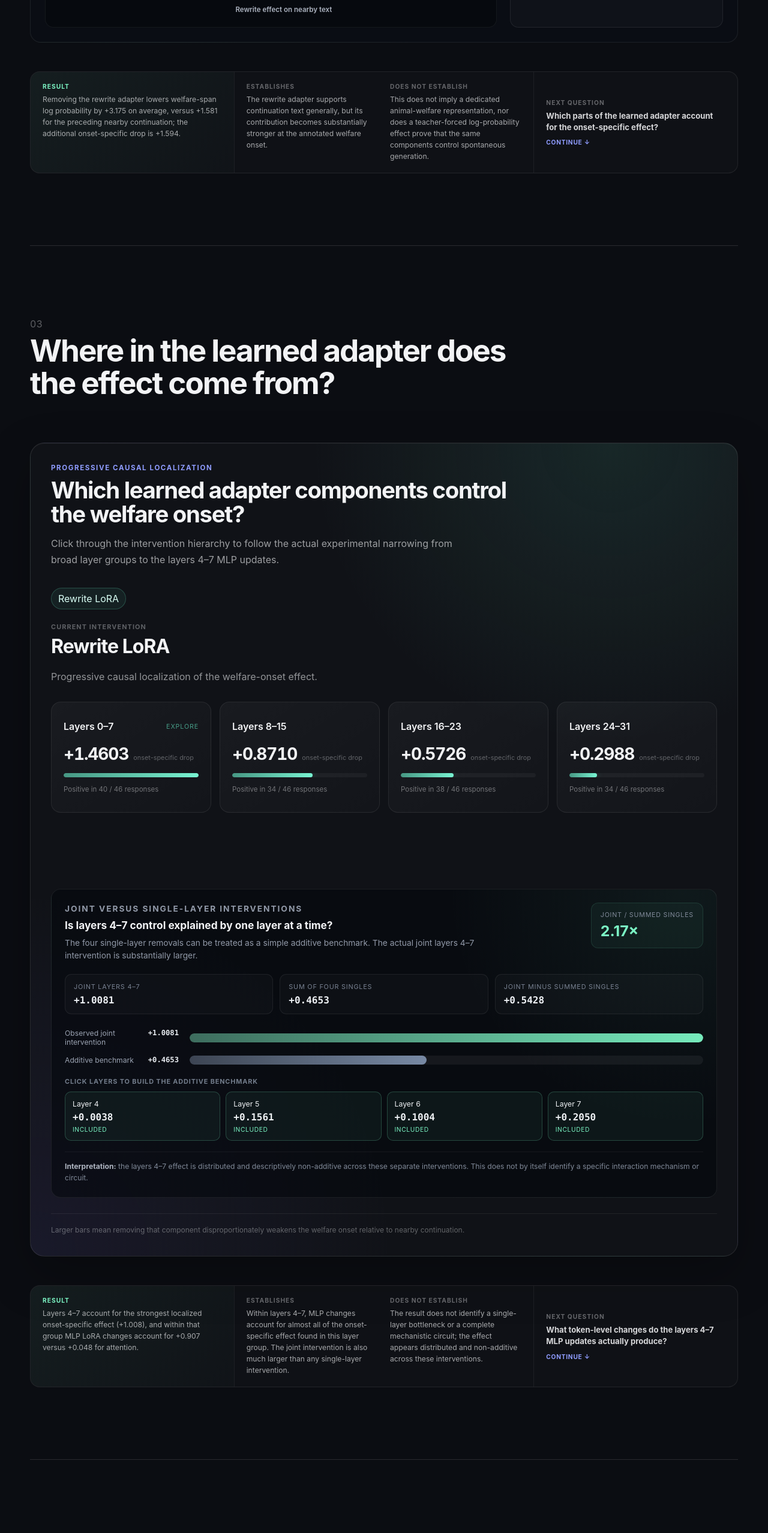
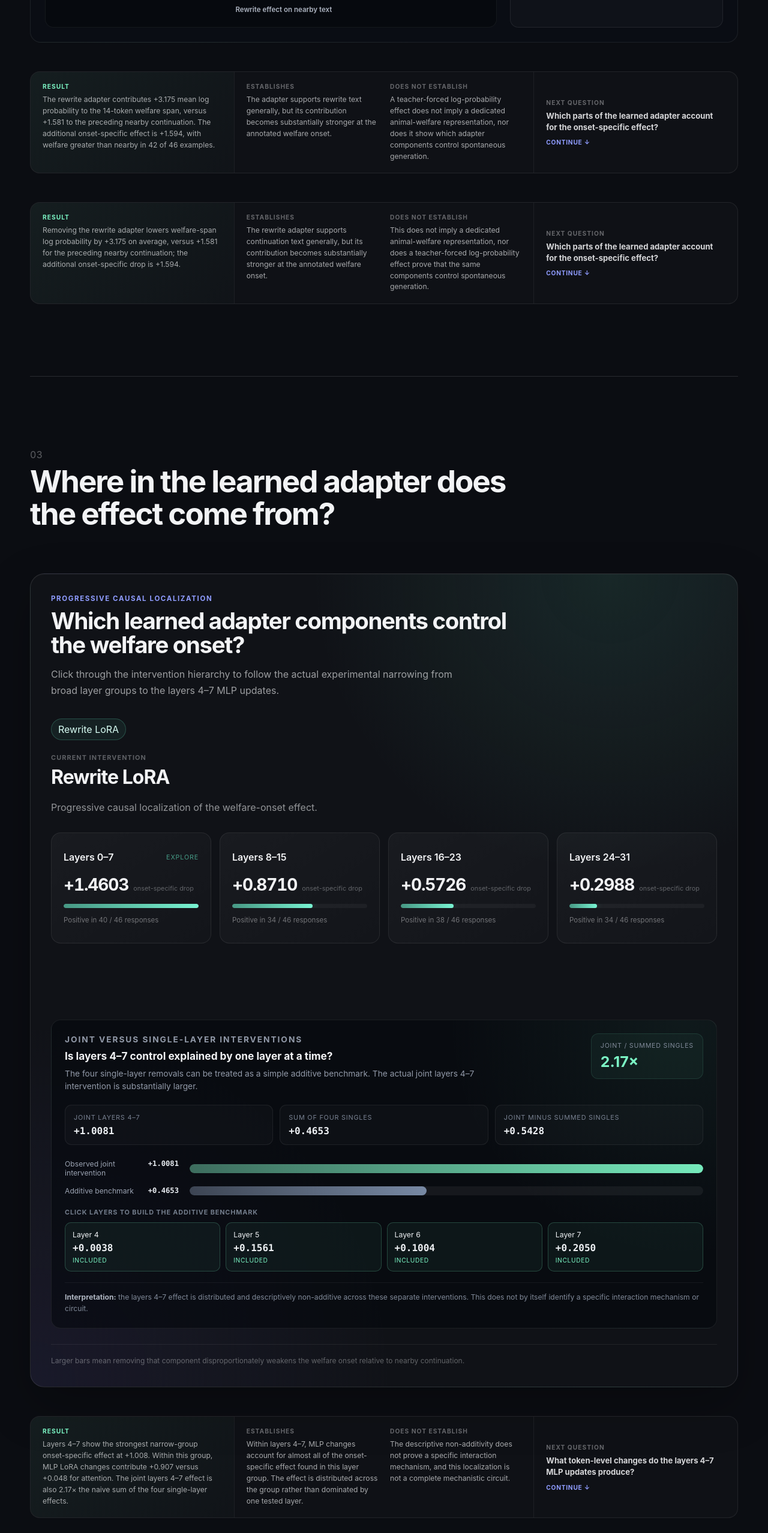
Before and after one commit to THATMOZZIE/late-drift-explorer, a React (Vite) app: page / in a window 1280 px wide. Shown: the part 3320-5876 px from the top of the page at 60% size. Built offline with nearby package versions, Linux system fonts and the light colour scheme.

Commit message:
Add scientific evidence chain

```diff
--- a/src/App.tsx
+++ b/src/App.tsx
@@ -105,6 +105,14 @@ function App() {
         <OnsetControlScatter examples={demoOnsetControl} />
 
         <EvidenceBridge
+          result="The rewrite adapter contributes +3.175 mean log probability to the 14-token welfare span, versus +1.581 to the preceding nearby continuation. The additional onset-specific effect is +1.594, with welfare greater than nearby in 42 of 46 examples."
+          establishes="The adapter supports rewrite text generally, but its contribution becomes substantially stronger at the annotated welfare onset."
+          doesNotEstablish="A teacher-forced log-probability effect does not imply a dedicated animal-welfare representation, nor does it show which adapter components control spontaneous generation."
+          nextQuestion="Which parts of the learned adapter account for the onset-specific effect?"
+          nextHref="#localization"
+        />
+
+        <EvidenceBridge
           result="Removing the rewrite adapter lowers welfare-span log probability by +3.175 on average, versus +1.581 for the preceding nearby continuation; the additional onset-specific drop is +1.594."
           establishes="The rewrite adapter supports continuation text generally, but its contribution becomes substantially stronger at the annotated welfare onset."
           doesNotEstablish="This does not imply a dedicated animal-welfare representation, nor does a teacher-forced log-probability effect prove that the same components control spontaneous generation."
@@ -120,6 +128,14 @@ function App() {
         <LocalizationExplorer
           root={demoLocalization}
           interactionComparison={demoLocalizationInteraction}
+        />
+
+        <EvidenceBridge
+          result="Layers 4–7 show the strongest narrow-group onset-specific effect at +1.008. Within this group, MLP LoRA changes contribute +0.907 versus +0.048 for attention. The joint layers 4–7 effect is also 2.17× the naive sum of the four single-layer effects."
+          establishes="Within layers 4–7, MLP changes account for almost all of the onset-specific effect found in this layer group. The effect is distributed across the group rather than dominated by one tested layer."
+          doesNotEstablish="The descriptive non-additivity does not prove a specific interaction mechanism, and this localization is not a complete mechanistic circuit."
+          nextQuestion="What token-level changes do the layers 4–7 MLP updates produce?"
+          nextHref="#token-mechanism"
         />
 
         <EvidenceBridge
@@ -140,6 +156,14 @@ function App() {
         />
 
         <EvidenceBridge
+          result="At the welfare boundary, strongly boosted first-token alternatives are transition and conditional continuations such as “while” and “if”; welfare-semantic token boosts become prominent later in the span. Relative support for stopping also decreases more at onset in 27 of 46 examples."
+          establishes="The localized MLP changes appear to help open an additional ending before supporting the welfare-specific content that follows. Reduced stopping support contributes in many examples, but is not the whole effect."
+          doesNotEstablish="Fixed-prefix token effects do not show that removing these MLP updates will actually prevent welfare leakage during unconstrained generation."
+          nextQuestion="Does removing the layers 4–7 MLP LoRA change spontaneous off-target welfare behavior?"
+          nextHref="#causal-behavior"
+        />
+
+        <EvidenceBridge
           result="At the welfare boundary, the strongest boosted first-token alternatives are transition and conditional continuations such as while and if; welfare-semantic token boosts become prominent later in the span."
           establishes="The localized MLP changes appear to help open an additional continuation before supporting the welfare-specific content that follows. In many cases they also reduce relative support for stopping."
           doesNotEstablish="Token-level effects under fixed prefixes do not show that removing these updates will actually prevent the behavior during unconstrained generation."
@@ -154,6 +178,14 @@ function App() {
 
         <InterventionSankey
           examples={demoPairedIntervention}
+        />
+
+        <EvidenceBridge
+          result="Removing only the layers 4–7 MLP LoRA reduced welfare intrusions from 20/30 to 7/30 on the same factual prompts. Thirteen prompts changed from intrusion to clean, seven remained intrusions, and zero changed from clean to intrusion."
+          establishes="The localized layers 4–7 MLP LoRA updates causally contribute to spontaneous off-target welfare leakage in free generation."
+          doesNotEstablish="The intervention is not yet demonstrated to be selective. Factual correctness fell from 29/30 to 27/30, including two newly incorrect answers."
+          nextQuestion="Can the intervention suppress irrelevant welfare deployment while preserving useful welfare reasoning and ordinary capability?"
+          nextHref="#selectivity"
         />
 
         <EvidenceBridge
--- a/src/components/EvidenceBridge.tsx
+++ b/src/components/EvidenceBridge.tsx
@@ -13,9 +13,9 @@ export default function EvidenceBridge({
   nextQuestion,
   nextHref,
 }: EvidenceBridgeProps) {
-  const content = (
+  const nextContent = (
     <>
-      <span>Next question</span>
+      <span className="evidence-label">Next question</span>
       <strong>{nextQuestion}</strong>
       {nextHref && <small>continue ↓</small>}
     </>
@@ -24,28 +24,32 @@ export default function EvidenceBridge({
   return (
     <aside className="evidence-bridge">
       <div className="evidence-result">
-        <span>Result</span>
+        <span className="evidence-label">Result</span>
         <p>{result}</p>
       </div>
 
       <div className="evidence-logic">
         <div>
-          <span>Establishes</span>
+          <span className="evidence-label establishes-label">
+            Establishes
+          </span>
           <p>{establishes}</p>
         </div>
 
         <div>
-          <span>Does not establish</span>
+          <span className="evidence-label limitation-label">
+            Does not establish
+          </span>
           <p>{doesNotEstablish}</p>
         </div>
       </div>
 
       {nextHref ? (
         <a className="evidence-next" href={nextHref}>
-          {content}
+          {nextContent}
         </a>
       ) : (
-        <div className="evidence-next">{content}</div>
+        <div className="evidence-next">{nextContent}</div>
       )}
     </aside>
   )
```
